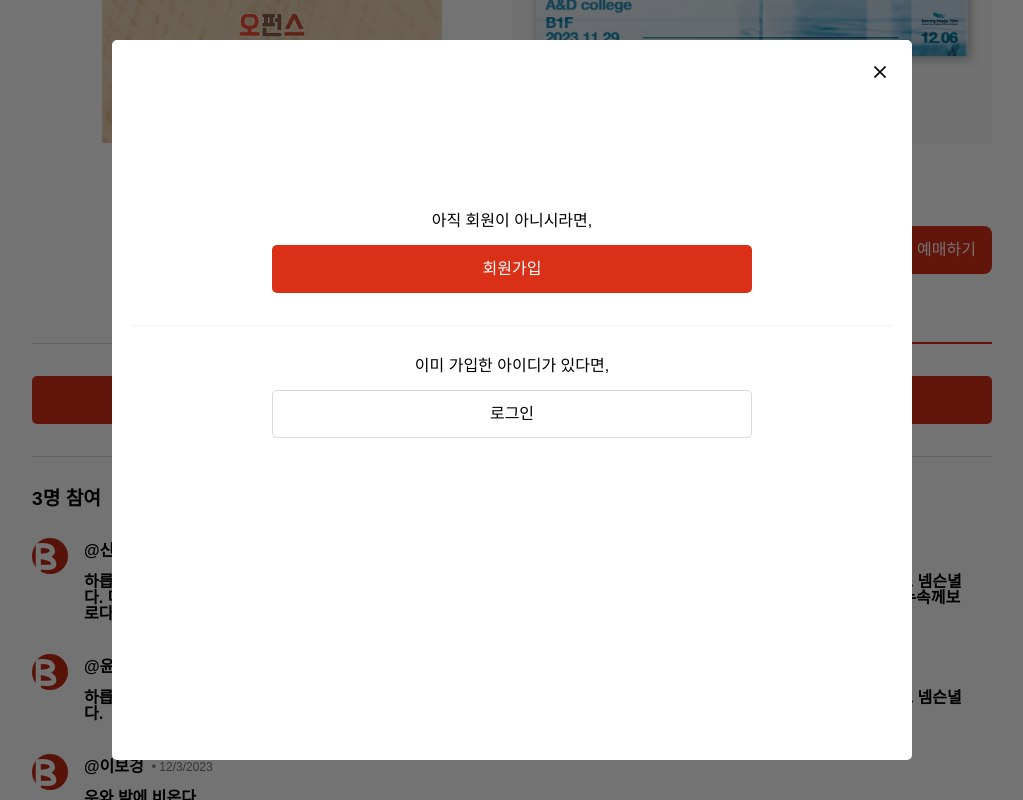
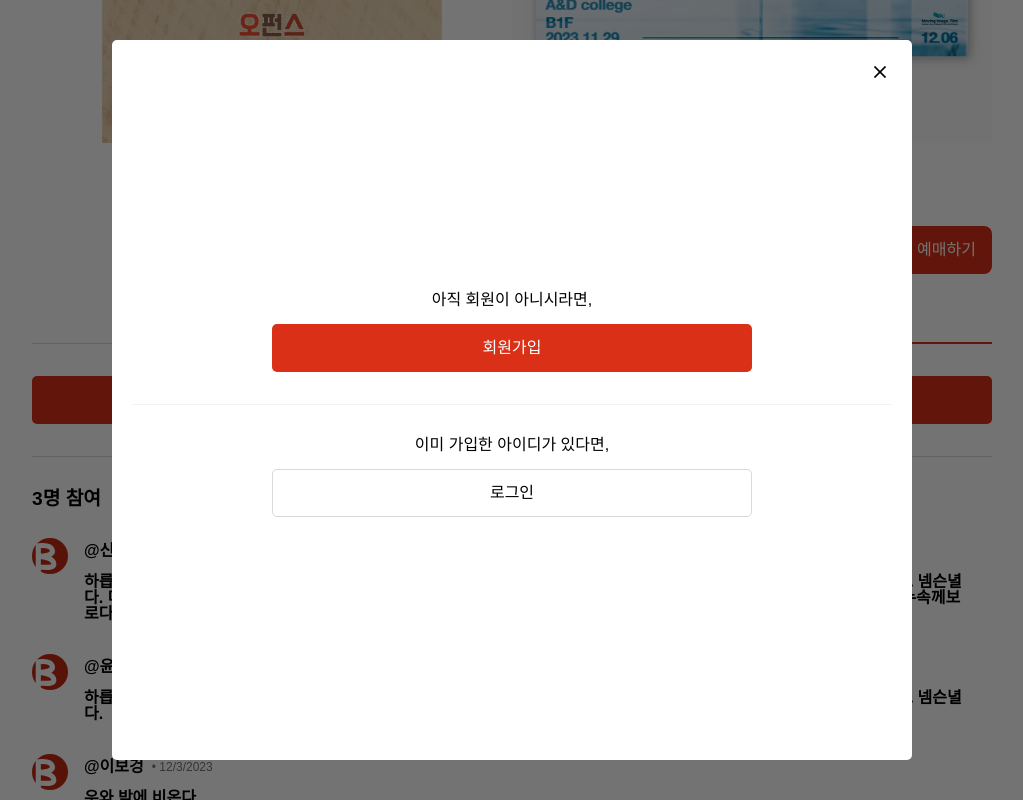
Before and after one commit to yoonth95/beta-frontend, a React (Vite) app: page /detail/1/review in a window 1280 px wide. Both pictures are taken after a click on the button "방명록 작성하기". Shown: the whole page, without its empty margins (128-1151 px from the left). Built offline with nearby package versions, Linux system fonts and the light colour scheme; no server answers; a web font is replaced by a local one.

Commit message:
Design: GustAccess 스타일 수정 (#1)

```diff
--- a/src/components/detail/GuestAccess/GuestAccess.module.css
+++ b/src/components/detail/GuestAccess/GuestAccess.module.css
@@ -1,10 +1,9 @@
 .guest-access {
-  height: 60vh;
+  height: 100%;
   display: flex;
   flex-direction: column;
   justify-content: center;
   text-align: center;
-  overflow: hidden;
 }
 
 .guest-access__signup,
--- a/src/components/detail/GuestAccess/GuestAccess.tsx
+++ b/src/components/detail/GuestAccess/GuestAccess.tsx
@@ -4,8 +4,7 @@ import { Link } from "react-router-dom";
 
 const GuestAccess = () => {
   return (
-    <article className={styles["layer-popup"]}>
-      <div className={styles["guest-access"]}>
+    <article className={styles["guest-access"]}>
       <div className={styles["guest-access__signup"]}>
         <p>아직 회원이 아니시라면,</p>
         <Link to="/signup">회원가입</Link>
@@ -14,7 +13,6 @@ const GuestAccess = () => {
         <p>이미 가입한 아이디가 있다면,</p>
         <Link to="/login">로그인</Link>
       </div>
-      </div>
     </article>
   );
 };
```
Lines whose indentation alone changed are shown as unchanged.
